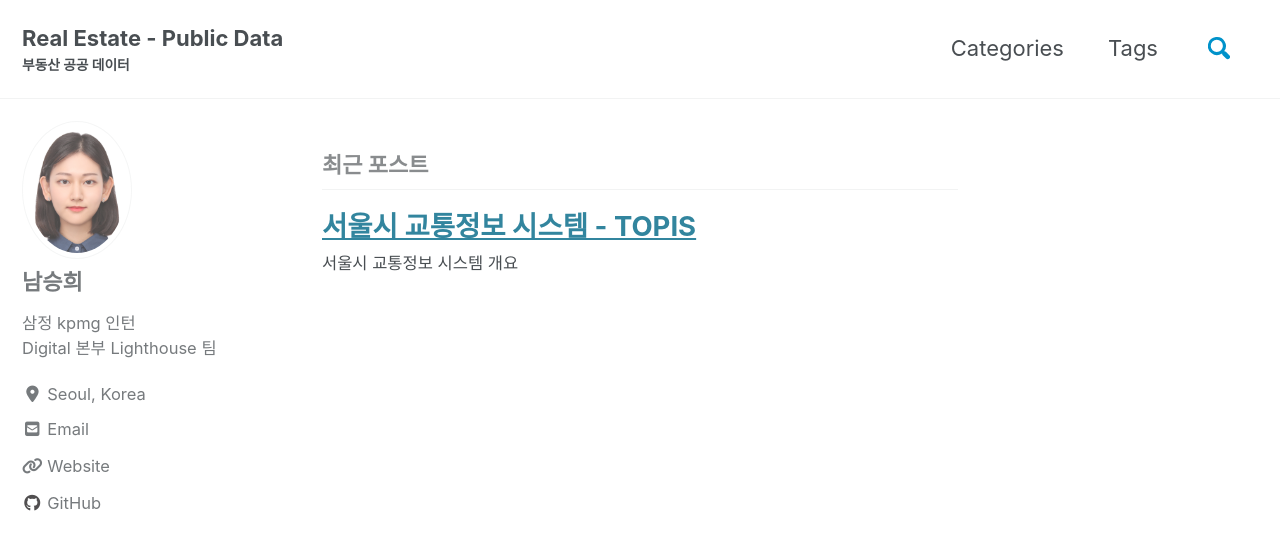
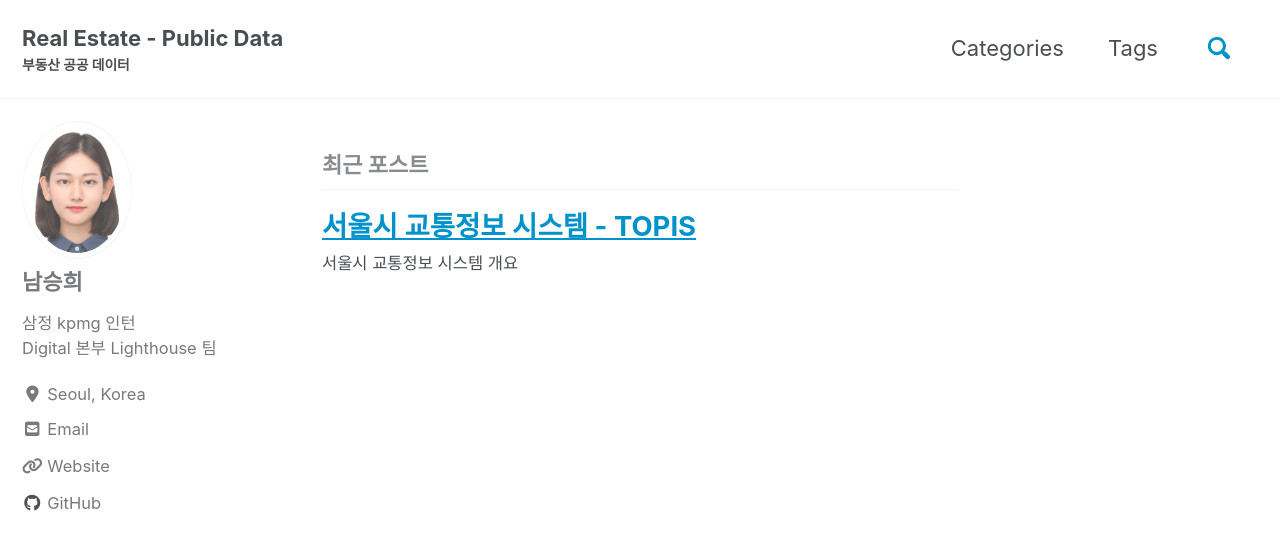
Before and after one commit to nseunghee97/real-estate-public-data, a Jekyll site: the page built from index.html, in a window 1280 px wide and 900 px high. Shown: the top 550 px of the window. Built offline with Jekyll 4.4.1, drawn with Linux system fonts in a browser that asks for light colours; cached includes are drawn as plain includes; nearby versions of some CDN libraries; the list of posts is cut into pages by our own code.

Commit message:
Update _blue.scss

```diff
--- a/_sass/minimal-mistakes/skins/_blue.scss
+++ b/_sass/minimal-mistakes/skins/_blue.scss
@@ -11,6 +11,7 @@ $gray: #7a8288 !default;
 $dark-gray: mix(#000, $gray, 40%) !default;
 $text-color: $dark-gray !default;
 $footer-background-color: #D4EBFF !default;
+$link-color: $primary-color !default;
 $masthead-link-color: $text-color !default;
 $masthead-link-color-hover: $text-color !default;
 $navicon-link-color-hover: mix(#fff, $text-color, 80%) !default;
```
